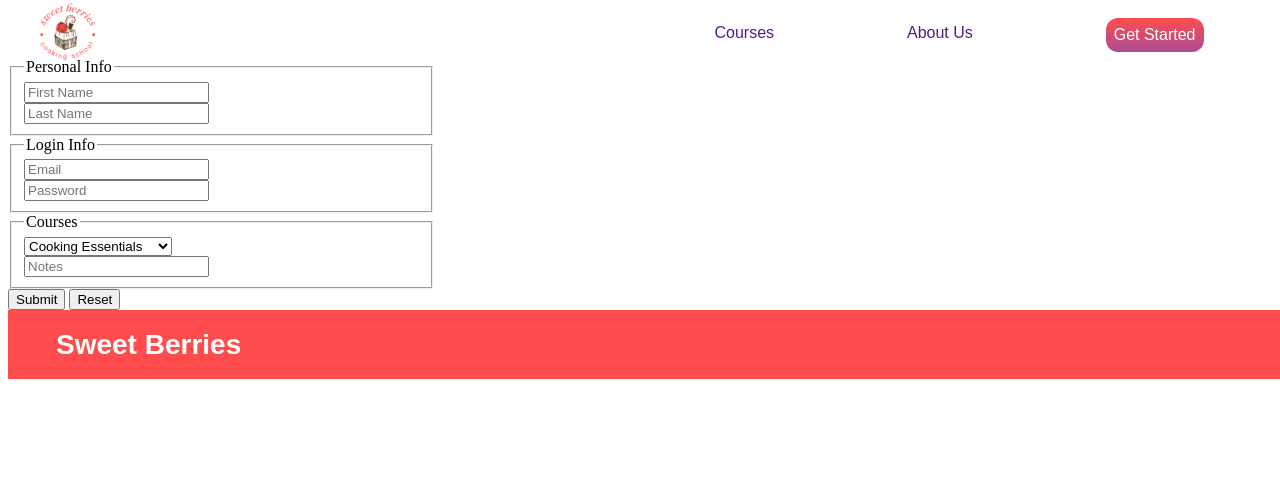
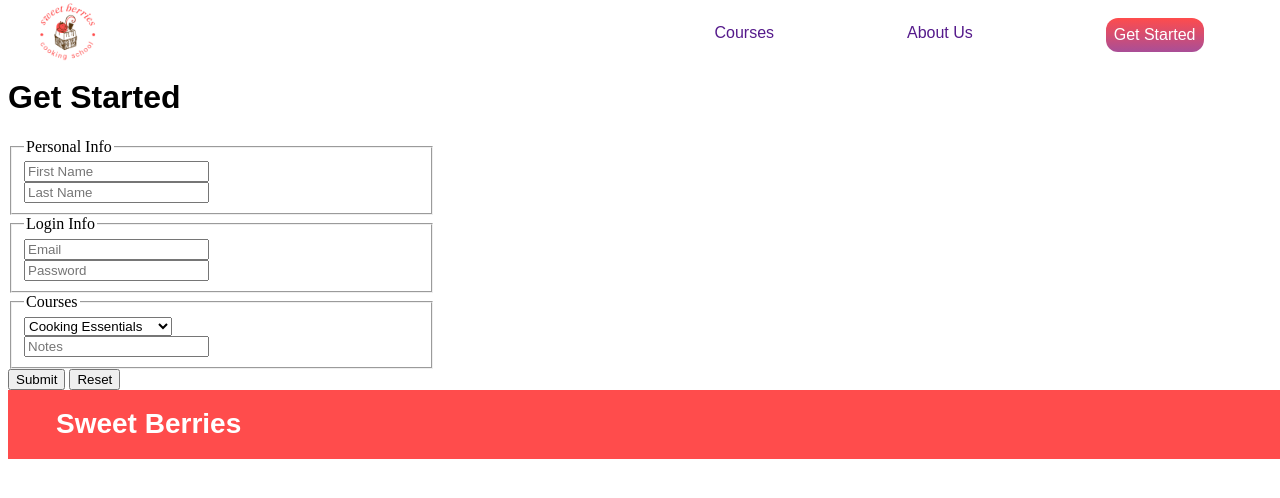
Before and after one commit to L14MB/sweet-berries, a plain HTML site: page registration.html in a window 1280 px wide. Drawn offline with Linux system fonts and the light colour scheme.

Commit message:
changes to registration form

```diff
--- a/registration.html
+++ b/registration.html
@@ -19,6 +19,10 @@
         </div>
 
          <div class="registration-container">
+            <div class=""registration-title>
+            <h1>Get Started</h1>
+            </div>
+            <div class="registration-form">
             <form>
             <fieldset>
                 <legend>Personal Info</legend>
@@ -32,7 +36,7 @@
             </fieldset>
             <fieldset>
                 <legend>Courses</legend>
-                <select name="selected-course" id="selected-course" required>
+                <select name="Select A Course" id="select-a-course" required>
                     <option value="cooking essentials">Cooking Essentials</option>
                     <option value="chef skills">Chef Skills</option>
                     <option value="nutrition in cooking">Nutrition In Cooking</option>
@@ -41,10 +45,14 @@
                 </select><br>
                 <input type="text" placeholder="Notes" optional>
             </fieldset>
+            </form>
+            </div>
+            <div class="registration-buttons">
             <button>Submit</button>
             <button>Reset</button>
-            </form>
+            </div>
          </div>
+
          <div class="footer">
             <h1>Sweet Berries</h1>
          </div>
```
